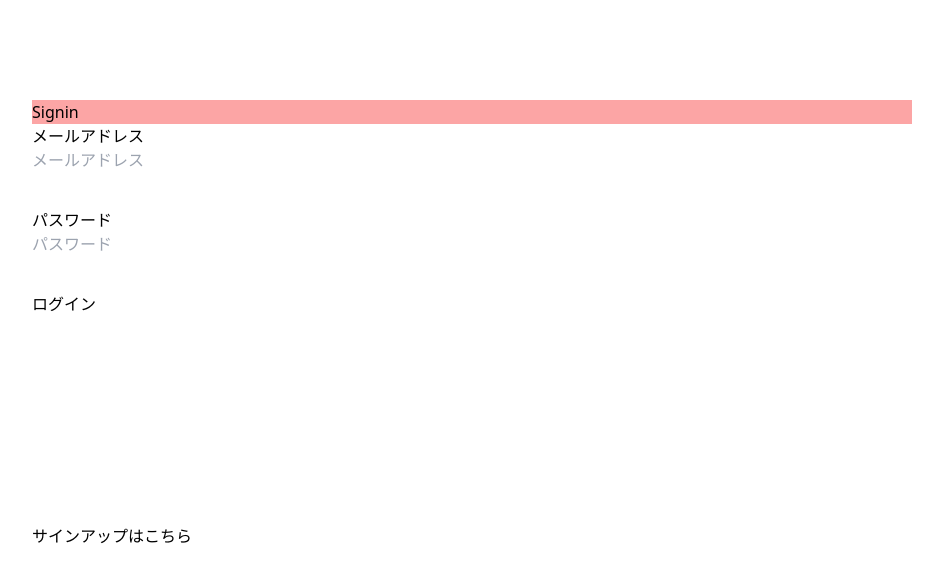
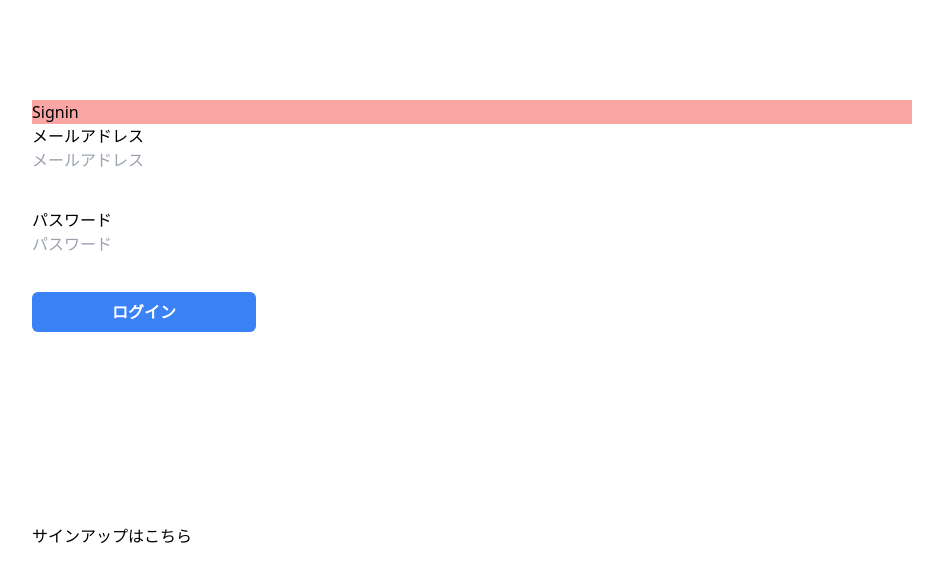
Before and after one commit to hiromu-saito/trip-note-front, a Vue app: page /signin in a window 1280 px wide. Shown: the top 582 px of the page, without its empty margins (168-1111 px from the left). Built offline with nearby package versions, Linux system fonts and the light colour scheme; no server answers.

Commit message:
fix button style in tripHeader and tripSigninForm

```diff
--- a/src/components/moleclues/TripHeader.vue
+++ b/src/components/moleclues/TripHeader.vue
@@ -5,6 +5,7 @@
     </h1>
     <TripButton
       class="trip-button"
+      button-style="bg-red-500 text-white  py-2 px-4 rounded-md text-xs"
       :disabled="signoutProgress"
       :label="buttonLabel"
       @onClick="onSignout" />
--- a/src/components/moleclues/TripSigninForm.vue
+++ b/src/components/moleclues/TripSigninForm.vue
@@ -22,6 +22,7 @@
         :value.sync="password" />
       <TripButton
         :disabled="invalid || signinProgress"
+        button-style="bg-blue-500 text-white font-semibold py-2 px-8 w-56 rounded-md hover:bg-blue-600"
         :label="buttonLabel"
         type="submit" />
     </ValidationObserver>
```
